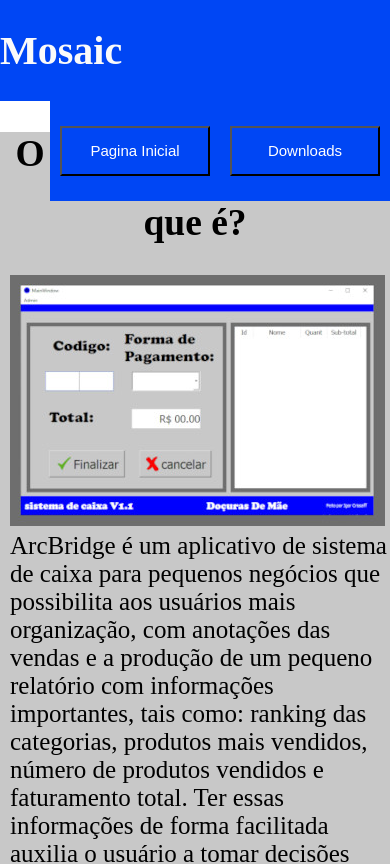
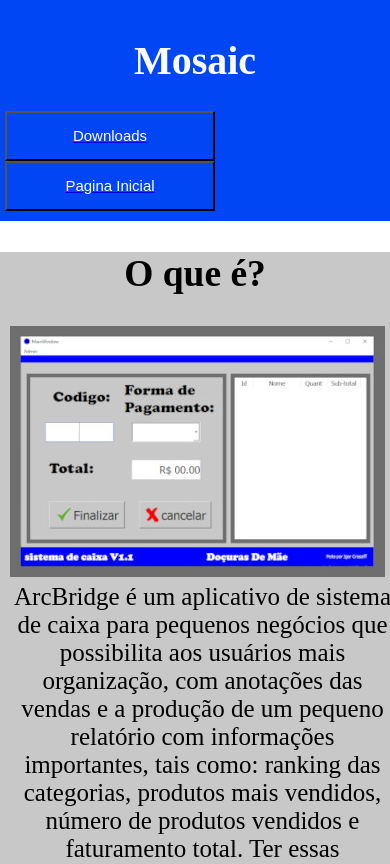
Before and after one commit to MosaicSistemas/website, a plain HTML site: page index.html in a window 390 px wide. Shown: the top 864 px of the page. Drawn offline with Linux system fonts and the light colour scheme.

Commit message:
responsividade 1

```diff
--- a/index.html
+++ b/index.html
@@ -26,7 +26,7 @@
             </button>
         </a>
 
-        <a href="index.html">
+        <a href="#">
             <button class='link'>
                 Pagina Inicial
             </button>
--- a/style.css
+++ b/style.css
@@ -18,6 +18,7 @@ main {
 header {
     background-color: #0046f4;
     color: #ffffff;
+    padding: 10px 5px;
 }
 
 footer {
@@ -67,7 +68,29 @@ h2 {
 
 
 button {
-    width: 150px;
+    min-width: 150px;
+    max-width: 200px;
     height: 50px;
     margin: 25px 10px;
 }
+
+@media (max-width: 500px) {
+    .titulo {
+        text-align: center;
+        margin: 0px auto;
+        display: inline;
+    }
+
+    .link {
+        float: none;
+        margin: 0px auto;
+        display: inline;
+        min-width: 210px;
+        max-width: none;
+    }
+
+    main {
+        text-align: center;
+    }
+
+}
```
Also changed, not shown: download.html (+1 -1 lines).
